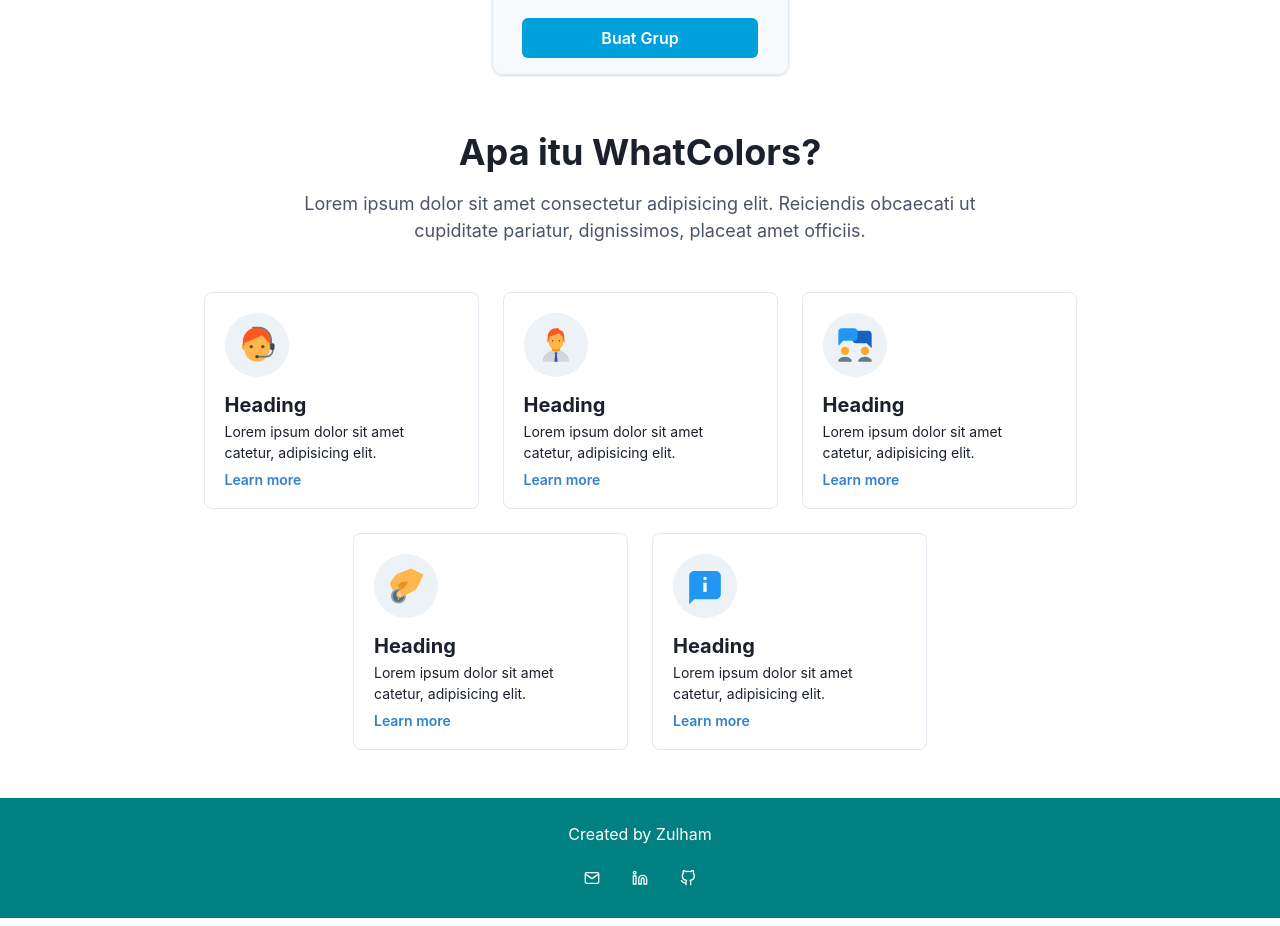
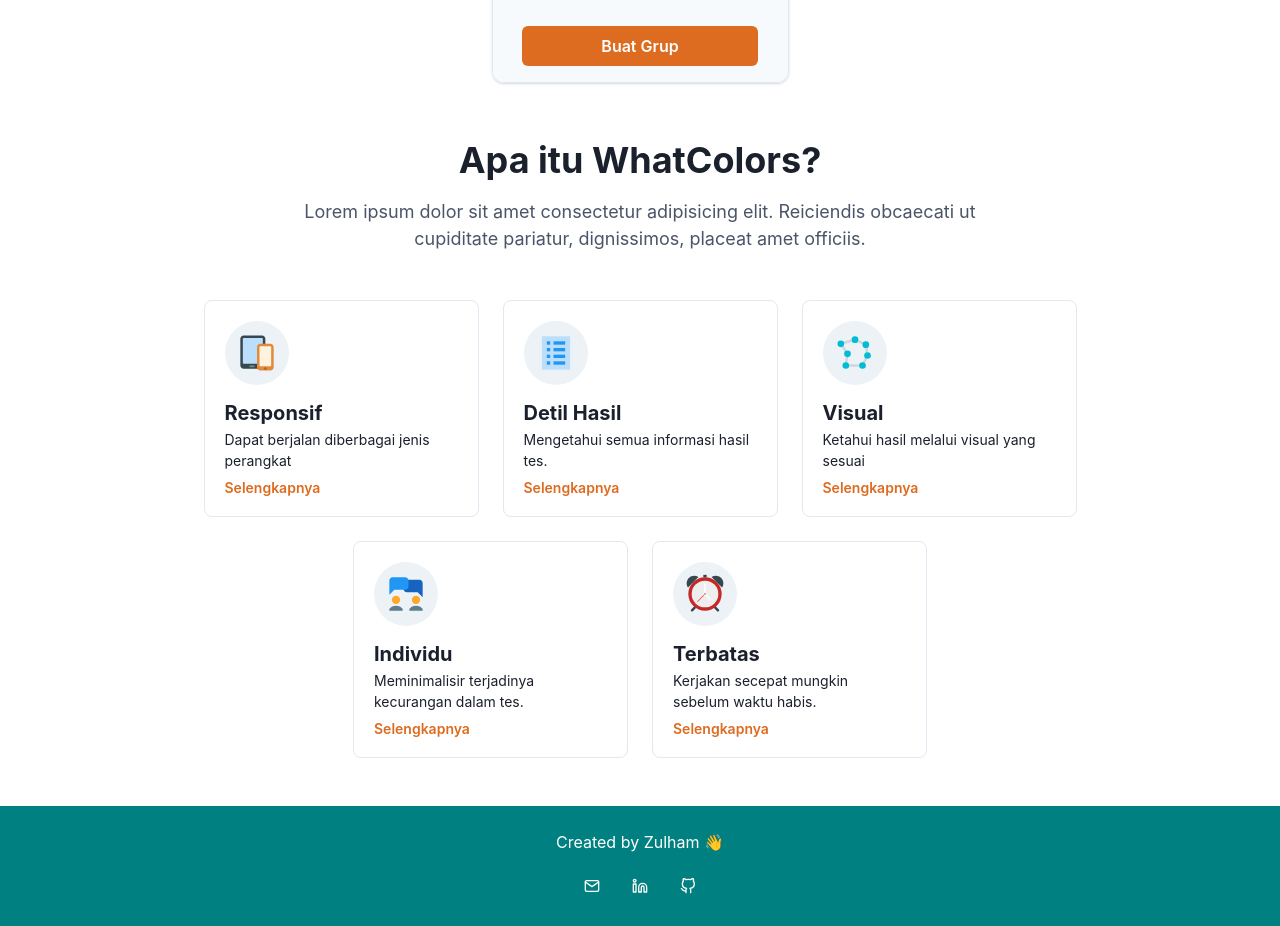
Before and after one commit to Z4nR/WhatColors, a React (Vite) app in the folder client/: page / in a window 1280 px wide. Shown: the part 1060-1986 px from the top of the page. Built offline with nearby package versions, Linux system fonts and the light colour scheme.

Commit message:
updt landing done

```diff
--- a/client/package.json
+++ b/client/package.json
@@ -1,7 +1,7 @@
 {
   "name": "client",
   "private": true,
-  "version": "0.0.0",
+  "version": "0.0.1",
   "type": "module",
   "scripts": {
     "dev": "vite",
--- a/client/src/App.jsx
+++ b/client/src/App.jsx
@@ -2,7 +2,6 @@ import {
   Box,
   Container,
   SkipNavContent,
-  Text,
   useMediaQuery,
 } from "@chakra-ui/react";
 import { Route, Routes } from "react-router-dom";
@@ -34,13 +33,6 @@ export default function App() {
             <Route path="/about" element={<AboutPage />} />
             <Route path="/article" element={<ArticlePage />} />
           </Routes>
-          {isMobile ? (
-            <Text pb={4} textAlign={"center"} color={"gray"}>
-              Created by Zulham 👋 <br /> &copy; 2023
-            </Text>
-          ) : (
-            ""
-          )}
         </Container>
       </Box>
       {isMobile ? <MobileNav /> : <Footer />}
--- a/client/src/components/Footer.jsx
+++ b/client/src/components/Footer.jsx
@@ -6,7 +6,7 @@ export default function Footer() {
     <Box as="footer" display={"block"} width={"full"}>
       <Box width={"full"} bg={"teal"} color={"white"}>
         <Flex direction={"column"} gap={6} pt={6} pb={8} alignItems={"center"}>
-          <Text>Created by Zulham</Text>
+          <Text>Created by Zulham 👋</Text>
           <HStack spacing={8} justifyContent={"center"}>
             <Link href="mailto: ari.comunity1@gmail.com" isExternal>
               <FiMail />
--- a/client/src/components/Header/MobileHeader.jsx
+++ b/client/src/components/Header/MobileHeader.jsx
@@ -16,7 +16,7 @@ export default function MobileHeader() {
     >
       <Container maxW={"container.xl"} p={3}>
         <Flex alignItems={"center"} justifyContent={"center"}>
-          <Img src={mobileLogo} alt="WhatColors Website Logo" width={"42px"} />
+          <Img src={mobileLogo} alt="WhatColors Website Logo" width={"52px"} />
         </Flex>
       </Container>
     </Box>
--- a/client/src/pages/LandingPage.jsx
+++ b/client/src/pages/LandingPage.jsx
@@ -15,21 +15,23 @@ import {
   VStack,
   useBreakpointValue,
   useColorModeValue,
+  useMediaQuery,
 } from "@chakra-ui/react";
 import colorBlindImg from "../assets/img/colourblind.webp";
 import { FaInfoCircle } from "react-icons/fa";
 import {
-  FcAbout,
-  FcAssistant,
+  FcAlarmClock,
   FcCollaboration,
-  FcDonate,
-  FcManager,
+  FcRadarPlot,
+  FcSmartphoneTablet,
+  FcViewDetails,
 } from "react-icons/fc";
 
 export default function LandingPage() {
+  const [isMobile] = useMediaQuery("(max-width: 401px)");
   return (
     <Box mt={{ base: 4, sm: 2, md: 0 }}>
-      <Stack gap={4} direction={{ base: "column", md: "row" }}>
+      <Stack as={"section"} gap={4} direction={{ base: "column", md: "row" }}>
         <Flex
           p={"0 1.5rem 1.5remm 1.5rem"}
           flex={1}
@@ -79,6 +81,8 @@ export default function LandingPage() {
                 _hover={{
                   bg: "teal.500",
                 }}
+                as={"a"}
+                href="#tes"
               >
                 Lakukan Tes
               </Button>
@@ -108,7 +112,7 @@ export default function LandingPage() {
           />
         </Flex>
       </Stack>
-      <Box pt={14}>
+      <Box as={"section"} pt={16} id="tes">
         <VStack spacing={2} textAlign="center">
           <Heading as={"h1"} fontSize={{ base: "2xl", sm: "4xl" }}>
             Pilih Menu Tes
@@ -171,7 +175,7 @@ export default function LandingPage() {
                 </ListItem>
               </List>
               <Box w="80%" pt={7}>
-                <Button w="full" colorScheme="linkedin" variant="outline">
+                <Button w="full" colorScheme="orange" variant="outline">
                   Buat Tes
                 </Button>
               </Box>
@@ -195,10 +199,10 @@ export default function LandingPage() {
               >
                 <Text
                   textTransform="uppercase"
-                  bg={useColorModeValue("linkedin.300", "linkedin.700")}
+                  bg={useColorModeValue("orange.300", "orange.700")}
                   px={3}
                   py={1}
-                  color={useColorModeValue("whiteAlpha.900", "whiteAlpha.300")}
+                  color={useColorModeValue("gray.900", "gray.300")}
                   fontSize={{ base: "xs", lg: "sm" }}
                   fontWeight="600"
                   rounded="xl"
@@ -267,7 +271,7 @@ export default function LandingPage() {
                   </ListItem>
                 </List>
                 <Box w="80%" pt={7}>
-                  <Button w="full" colorScheme="linkedin">
+                  <Button w="full" colorScheme="orange">
                     Buat Grup
                   </Button>
                 </Box>
@@ -320,7 +324,7 @@ export default function LandingPage() {
                 </ListItem>
               </List>
               <Box w="80%" pt={7}>
-                <Button w="full" colorScheme="linkedin" variant="outline">
+                <Button w="full" colorScheme="orange" variant="outline">
                   Gabung Tes
                 </Button>
               </Box>
@@ -328,7 +332,7 @@ export default function LandingPage() {
           </Box>
         </Stack>
       </Box>
-      <Box pb={12}>
+      <Box as={"section"} pb={12}>
         <Stack spacing={4} as={Container} maxW={"3xl"} textAlign={"center"}>
           <Heading fontSize={{ base: "2xl", sm: "4xl" }} fontWeight={"bold"}>
             Apa itu WhatColors?
@@ -360,16 +364,22 @@ export default function LandingPage() {
                   rounded={"full"}
                   bg={useColorModeValue("gray.100", "gray.700")}
                 >
-                  <Icon as={FcAssistant} w={10} h={10} />
+                  <Icon as={FcSmartphoneTablet} w={10} h={10} />
                 </Flex>
                 <Box mt={2}>
-                  <Heading size="md">Heading</Heading>
+                  <Heading size="md">Responsif</Heading>
                   <Text mt={1} fontSize={"sm"}>
-                    Lorem ipsum dolor sit amet catetur, adipisicing elit.
+                    Dapat berjalan diberbagai jenis perangkat
                   </Text>
                 </Box>
-                <Button variant={"link"} colorScheme={"blue"} size={"sm"}>
-                  Learn more
+                <Button
+                  as={"a"}
+                  href="/about"
+                  variant={"link"}
+                  colorScheme={"orange"}
+                  size={"sm"}
+                >
+                  Selengkapnya
                 </Button>
               </Stack>
             </Box>
@@ -391,16 +401,59 @@ export default function LandingPage() {
                   rounded={"full"}
                   bg={useColorModeValue("gray.100", "gray.700")}
                 >
-                  <Icon as={FcManager} w={10} h={10} />
+                  <Icon as={FcViewDetails} w={10} h={10} />
                 </Flex>
                 <Box mt={2}>
-                  <Heading size="md">Heading</Heading>
+                  <Heading size="md">Detil Hasil</Heading>
                   <Text mt={1} fontSize={"sm"}>
-                    Lorem ipsum dolor sit amet catetur, adipisicing elit.
+                    Mengetahui semua informasi hasil tes.
                   </Text>
                 </Box>
-                <Button variant={"link"} colorScheme={"blue"} size={"sm"}>
-                  Learn more
+                <Button
+                  as={"a"}
+                  href="/about"
+                  variant={"link"}
+                  colorScheme={"orange"}
+                  size={"sm"}
+                >
+                  Selengkapnya
+                </Button>
+              </Stack>
+            </Box>
+            <Box
+              maxW={{ base: "full", md: "275px" }}
+              w={"full"}
+              borderWidth="1px"
+              borderRadius="lg"
+              overflow="hidden"
+              p={5}
+            >
+              <Stack align={"start"} spacing={2}>
+                <Flex
+                  w={16}
+                  h={16}
+                  align={"center"}
+                  justify={"center"}
+                  color={"white"}
+                  rounded={"full"}
+                  bg={useColorModeValue("gray.100", "gray.700")}
+                >
+                  <Icon as={FcRadarPlot} w={10} h={10} />
+                </Flex>
+                <Box mt={2}>
+                  <Heading size="md">Visual</Heading>
+                  <Text mt={1} fontSize={"sm"}>
+                    Ketahui hasil melalui visual yang sesuai
+                  </Text>
+                </Box>
+                <Button
+                  as={"a"}
+                  href="/about"
+                  variant={"link"}
+                  colorScheme={"orange"}
+                  size={"sm"}
+                >
+                  Selengkapnya
                 </Button>
               </Stack>
             </Box>
@@ -425,13 +478,19 @@ export default function LandingPage() {
                   <Icon as={FcCollaboration} w={10} h={10} />
                 </Flex>
                 <Box mt={2}>
-                  <Heading size="md">Heading</Heading>
+                  <Heading size="md">Individu</Heading>
                   <Text mt={1} fontSize={"sm"}>
-                    Lorem ipsum dolor sit amet catetur, adipisicing elit.
+                    Meminimalisir terjadinya kecurangan dalam tes.
                   </Text>
                 </Box>
-                <Button variant={"link"} colorScheme={"blue"} size={"sm"}>
-                  Learn more
+                <Button
+                  as={"a"}
+                  href="/about"
+                  variant={"link"}
+                  colorScheme={"orange"}
+                  size={"sm"}
+                >
+                  Selengkapnya
                 </Button>
               </Stack>
             </Box>
@@ -453,53 +512,35 @@ export default function LandingPage() {
                   rounded={"full"}
                   bg={useColorModeValue("gray.100", "gray.700")}
                 >
-                  <Icon as={FcDonate} w={10} h={10} />
+                  <Icon as={FcAlarmClock} w={10} h={10} />
                 </Flex>
                 <Box mt={2}>
-                  <Heading size="md">Heading</Heading>
+                  <Heading size="md">Terbatas</Heading>
                   <Text mt={1} fontSize={"sm"}>
-                    Lorem ipsum dolor sit amet catetur, adipisicing elit.
+                    Kerjakan secepat mungkin sebelum waktu habis.
                   </Text>
                 </Box>
-                <Button variant={"link"} colorScheme={"blue"} size={"sm"}>
-                  Learn more
-                </Button>
-              </Stack>
-            </Box>
-            <Box
-              maxW={{ base: "full", md: "275px" }}
-              w={"full"}
-              borderWidth="1px"
-              borderRadius="lg"
-              overflow="hidden"
-              p={5}
-            >
-              <Stack align={"start"} spacing={2}>
-                <Flex
-                  w={16}
-                  h={16}
-                  align={"center"}
-                  justify={"center"}
-                  color={"white"}
-                  rounded={"full"}
-                  bg={useColorModeValue("gray.100", "gray.700")}
+                <Button
+                  as={"a"}
+                  href="/about"
+                  variant={"link"}
+                  colorScheme={"orange"}
+                  size={"sm"}
                 >
-                  <Icon as={FcAbout} w={10} h={10} />
-                </Flex>
-                <Box mt={2}>
-                  <Heading size="md">Heading</Heading>
-                  <Text mt={1} fontSize={"sm"}>
-                    Lorem ipsum dolor sit amet catetur, adipisicing elit.
-                  </Text>
-                </Box>
-                <Button variant={"link"} colorScheme={"blue"} size={"sm"}>
-                  Learn more
+                  Selengkapnya
                 </Button>
               </Stack>
             </Box>
           </Flex>
         </Container>
       </Box>
+      {isMobile ? (
+        <Text pb={4} fontSize={12} textAlign={"center"} color={"gray"}>
+          Created by Zulham 👋 <br /> &copy; 2023
+        </Text>
+      ) : (
+        ""
+      )}
     </Box>
   );
 }
```
